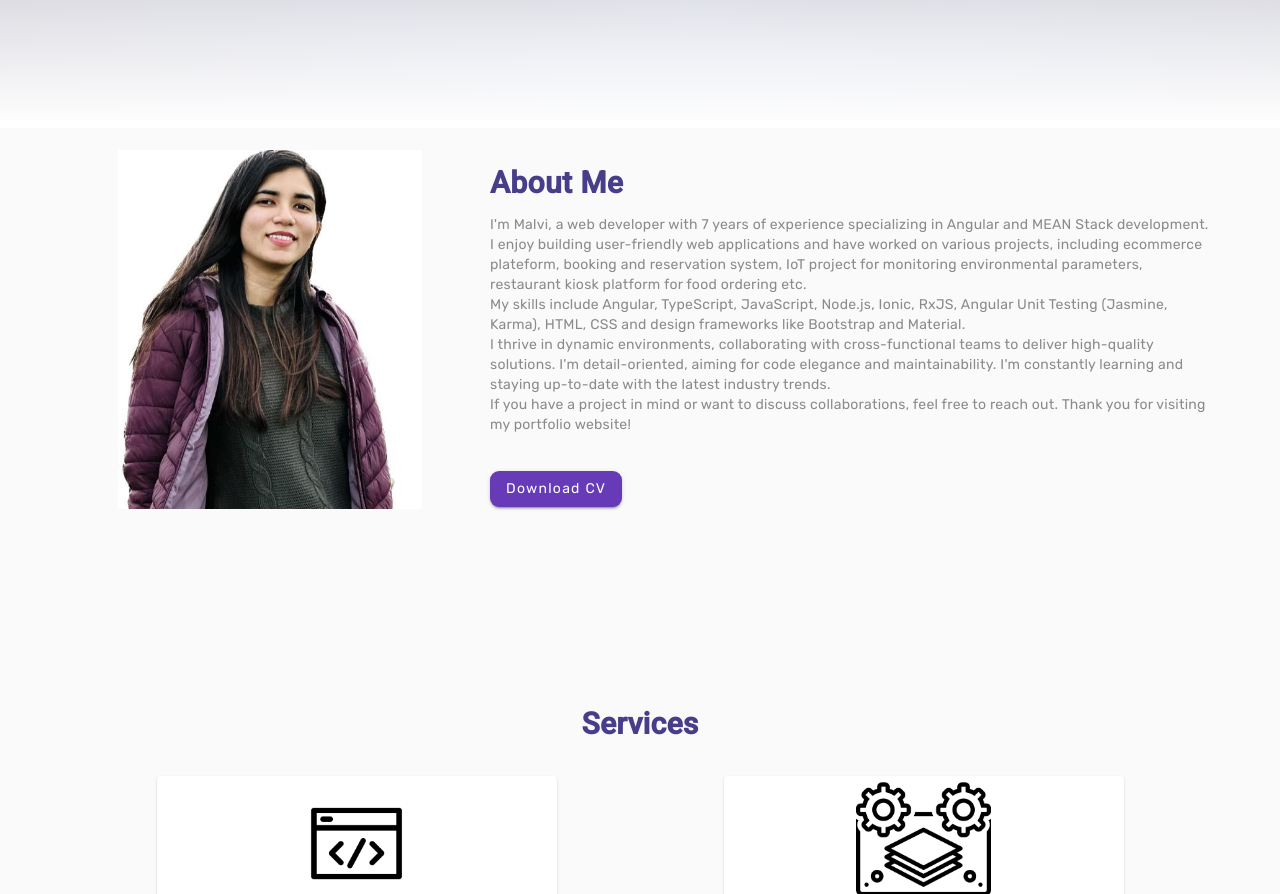
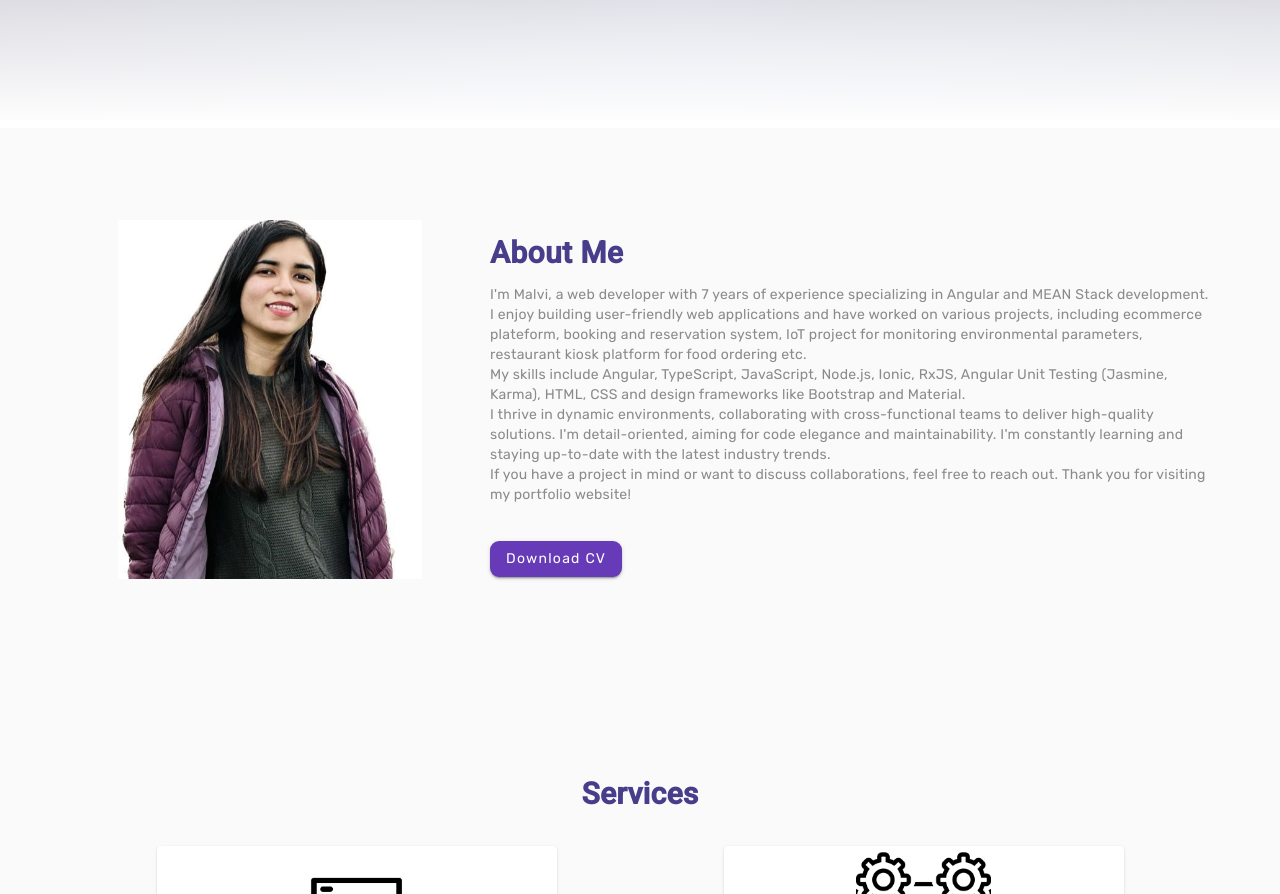
Before and after one commit to malvi23/malvi-bhatt, an Angular app in the folder client/: page /profile in a window 1280 px wide. Shown: the part 680-1574 px from the top of the page. Built offline with nearby package versions, Linux system fonts and the light colour scheme.

Commit message:
Fixed about section padding issue

```diff
--- a/client/src/app/profile/about/about.component.html
+++ b/client/src/app/profile/about/about.component.html
@@ -1,4 +1,4 @@
-<section class="section pt-0" id="about">
+<section class="section" id="about">
   <div class="container text-center">
     <div class="about">
       <div class="about-img-holder" id="image-container">
```
